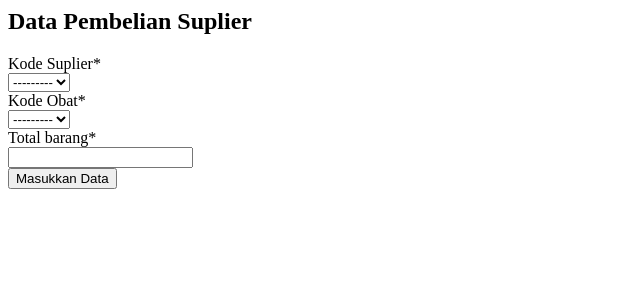
After one commit to Rifqi31/SI_Apotek, a Django app: page /pembelian/ in a window 1280 px wide. The commit adds this page. Shown: the top 300 px of the page, without its empty margins (0-640 px from the left). Run offline with Django 3.2, Linux system fonts and the light colour scheme; the visitor is signed in with stand-in values (Sample User, id 1); data that the repository does not hold is empty; some libraries are stand-ins or nearby versions.

Commit message:
modify some templates

```diff
--- a/Obat/templates/homepage.html
+++ b/Obat/templates/homepage.html
@@ -18,6 +18,7 @@
 	<a href="/resep/">Resep</a><br><br>
 
 	<a href="/penjualan/">Penjualan</a><br>
+	<a href="/pembelian/">Pembelian</a>
 
 	<a href="/logout_karyawan/">Logout karyawan</a><br><br>
 
--- /dev/null
+++ b/Pembelian/templates/pembelian.html
@@ -0,0 +1,17 @@
+{% load crispy_forms_tags %}
+
+{% block content %}
+
+	<h2>Data Pembelian Suplier</h2>
+    <form action="/pembelian/" method="POST">
+
+        <div class="row">
+            <div class="col-md-8">
+                {% csrf_token %}
+                {{ form|crispy }}
+            </div>
+        </div>
+    	<button type="submit" class="btn btn-info btn-fill pull-right">Masukkan Data</button>
+    </form>
+
+{% endblock %}
```
